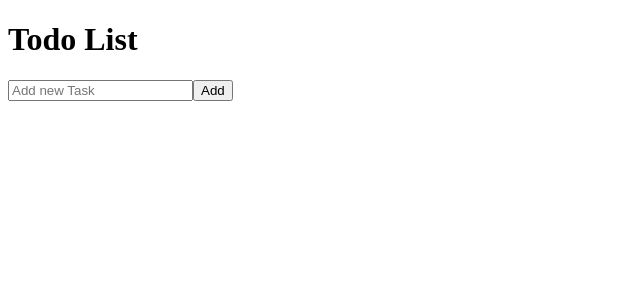
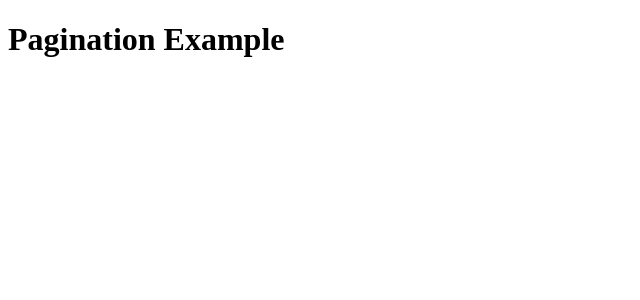
Before and after one commit to deep-coder1/React-JS-30-Project, a React (Create React App) app: page / in a window 1280 px wide. Shown: the top 300 px of the page, without its empty margins (0-640 px from the left). Built offline with nearby package versions, Linux system fonts and the light colour scheme.

Commit message:
Start working on Pagination using useReducer (23) || React JS 30+ Project

```diff
--- a/src/App.js
+++ b/src/App.js
@@ -1,5 +1,6 @@
 import React from 'react'
-import TwentyTwo from './TwentyTwo'
+import TwentyThree from './TwentyThree'
+// import TwentyTwo from './TwentyTwo'
 // import TwentyOne from './TwentyOne'
 // import Twenty from './Twenty'
 // import { CartProvider } from './CartContext'
@@ -58,7 +59,8 @@ export default function App() {
         <Twenty />
       </CartProvider> */}
       {/* <TwentyOne /> */}
-      <TwentyTwo />
+      {/* <TwentyTwo /> */}
+      <TwentyThree />
     </div>
   )
 }
--- /dev/null
+++ b/src/TwentyThree.js
@@ -0,0 +1,14 @@
+// Build a pagination component using useReducer to manage the current page and the number of items per page.
+
+import React from 'react'
+
+export default function TwentyThree() {
+
+    const data = Array.from({length:25},(_,index)=> `Item ${index+1}`);
+    console.log(data);
+  return (
+    <div>
+        <h1>Pagination Example</h1>
+    </div>
+  )
+}
```
Also changed, not shown: 1 other file (tests, documents, lock files or other folders).
